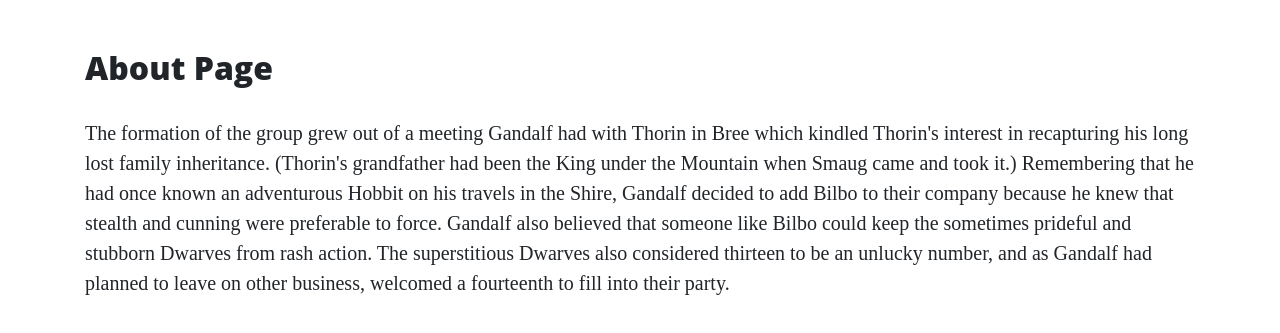
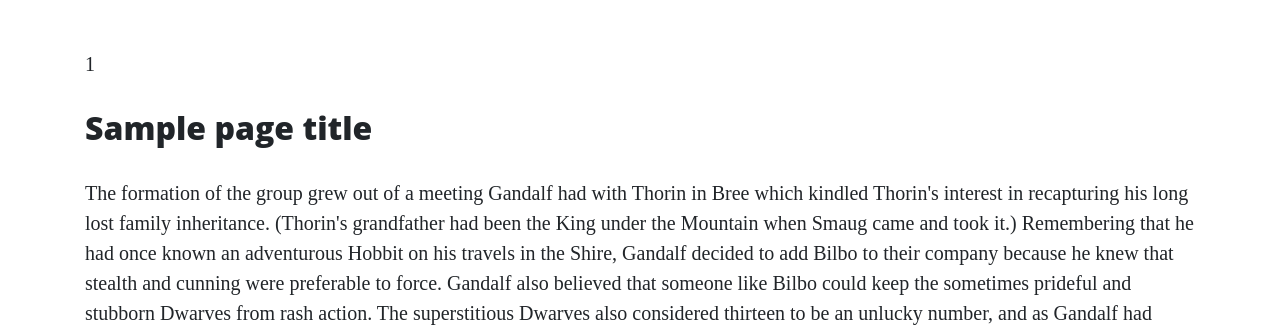
Before and after one commit to Claire-Fisher/hello-flask, a Flask app: template templates/about.html in a window 1280 px wide. Shown: the part 629-962 px from the top of the page. Run offline with Flask 3, Linux system fonts and the light colour scheme; the template is opened without the code that fills it: most values are stand-ins (such as "Sample title", 1, 10 or a date in 2020); some libraries are stand-ins or nearby versions.

Commit message:
passing data from a view to a template CI lesson

```diff
--- a/run.py
+++ b/run.py
@@ -15,17 +15,17 @@ def index():
 
 @app.route("/about")
 def about():
-    return render_template("about.html")
+    return render_template("about.html", page_title="About", list_of_numbers=[1,2,3])
 
 
 @app.route("/contact")
 def contact():
-    return render_template("contact.html")
+    return render_template("contact.html", page_title="Contact")
 
 
 @app.route("/careers")
 def careers():
-    return render_template("careers.html")
+    return render_template("careers.html", page_title="Careers")
 
 
 if __name__ == "__main__":
--- a/templates/about.html
+++ b/templates/about.html
@@ -1,6 +1,11 @@
 {% extends "base.html" %}
 {% block content %}
-    <h2>About Page</h2>
+
+    {% for number in list_of_numbers %}
+        <p>{{ number }}</p>
+    {% endfor %}
+
+    <h2>{{ page_title }}</h2>
 
     <!-- General Introduction -->
     <p>The formation of the group grew out of a meeting Gandalf had with Thorin in Bree which kindled Thorin's interest in recapturing his long lost family inheritance. (Thorin's grandfather had been the King under the Mountain when Smaug came and took it.) Remembering that he had once known an adventurous Hobbit on his travels in the Shire, Gandalf decided to add Bilbo to their company because he knew that stealth and cunning were preferable to force. Gandalf also believed that someone like Bilbo could keep the sometimes prideful and stubborn Dwarves from rash action. The superstitious Dwarves also considered thirteen to be an unlucky number, and as Gandalf had planned to leave on other business, welcomed a fourteenth to fill into their party.</p>
--- a/templates/careers.html
+++ b/templates/careers.html
@@ -1,4 +1,4 @@
 {% extends "base.html" %}
 {% block content %}
-    <h2>Come Work With Us!</h2>
+    <h2>{{ page_title }}</h2>
 {% endblock %}
--- a/templates/contact.html
+++ b/templates/contact.html
@@ -1,4 +1,4 @@
 {% extends "base.html" %}
 {% block content %}
-    <h2>Contact Us</h2>
+    <h2>{{ page_title }}</h2>
 {% endblock %}
```
